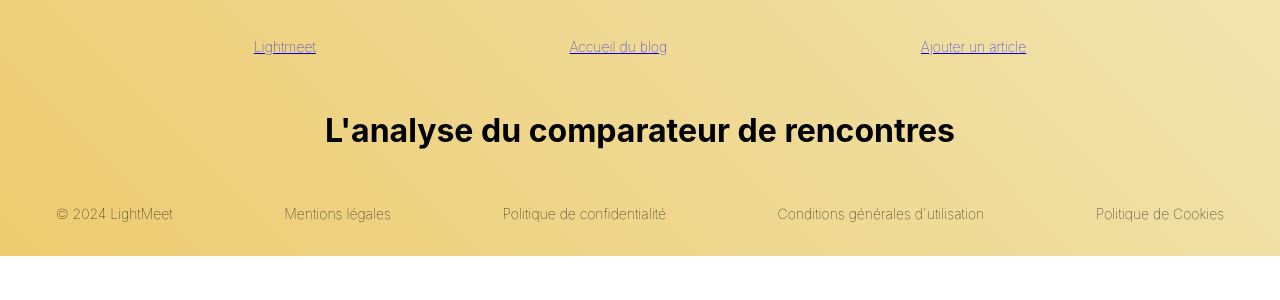
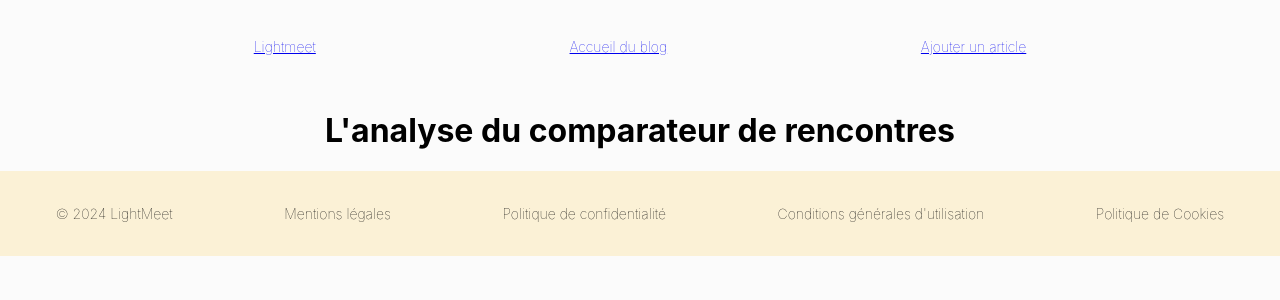
Before and after one commit to mikerault-l2m/lightmeet, a Django app: page /blog/ in a window 1280 px wide. Shown: the top 300 px of the page. Run offline with Django 4.2, Linux system fonts and the light colour scheme; data comes from the database, SQL or seed files in the repository.

Commit message:
Transfert site Lightmeet Figma 50%

```diff
--- a/lightmeet/partner_meet/static/partner_meet/css/style_2.css
+++ b/lightmeet/partner_meet/static/partner_meet/css/style_2.css
@@ -14,7 +14,7 @@ body {
 .Title {
     font-size: 60px;
     font-style: thin;
-    font-family: '-apple-system', 'BlinkMacSystemFont', 'Segoe UI', Roboto, Oxygen, Ubuntu, Cantarell, 'Open Sans', 'Helvetica Neue', sans-serif;
+    font-family: '-apple-system', 'BlinkMacSystemFont', 'Segoe UI', 'Roboto', Oxygen, Ubuntu, Cantarell, 'Open Sans', 'Helvetica Neue', sans-serif;
 }
 
 .SubTitle {
--- a/lightmeet/partner_meet/static/partner_meet/css/style_base.css
+++ b/lightmeet/partner_meet/static/partner_meet/css/style_base.css
@@ -93,7 +93,7 @@ header {
 }
 
 body {
-    background: linear-gradient(45deg, #EDCB70 0%, #F0E4AF 100%);
+    background: #FBFBFB;
     font-family: '-apple-system', 'BlinkMacSystemFont', 'Segoe UI', Roboto, Oxygen, Ubuntu, Cantarell, 'Open Sans', 'Helvetica Neue', sans-serif;
     font-weight: 100;
     color: black;
@@ -114,7 +114,7 @@ footer {
     padding: 20px 0px 20px 0px;
     z-index: 999;
     font-size: 14px;
-    background-color: transparent;
+    background-color: #FBF1D6;
     font-family: '-apple-system', 'BlinkMacSystemFont', 'Segoe UI', Roboto, Oxygen, Ubuntu, Cantarell, 'Open Sans', 'Helvetica Neue', sans-serif;
     font-weight: 100;
     color: black;
```
Also changed, not shown: lightmeet/partner_meet/static/partner_meet/Logos/1.png (added), lightmeet/partner_meet/static/partner_meet/Logos/2.png (added), lightmeet/partner_meet/static/partner_meet/Logos/3.png (added), 8 other files.
